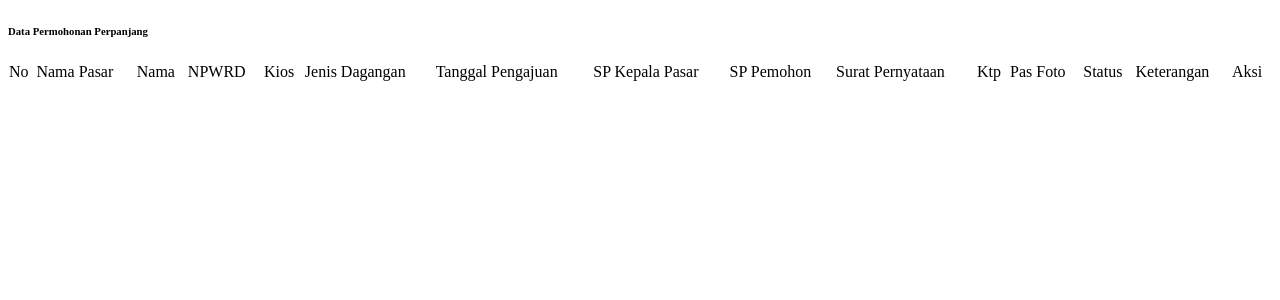
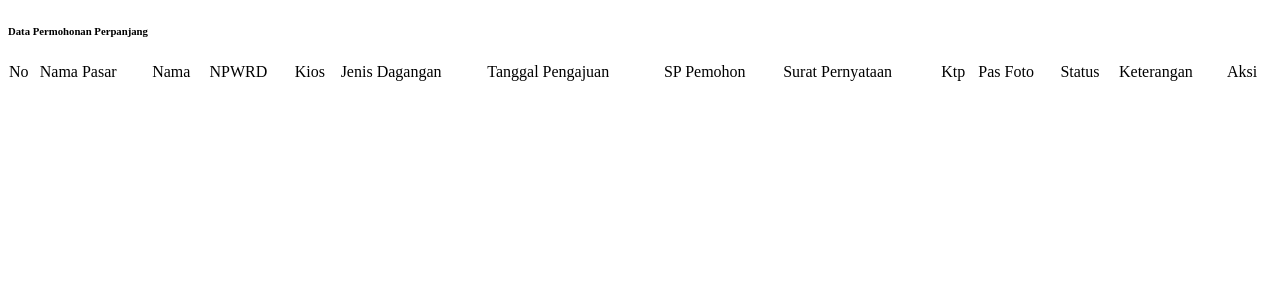
Before and after one commit to Flabb-ers/perizinan-pasar, a CodeIgniter app: the page made by application/views/Dinas/v_pengajuan/read.php in a window 1280 px wide. Shown: the top 300 px of the page. Run offline with CodeIgniter, Linux system fonts and the light colour scheme; data that the repository does not hold is empty.

Commit message:
Fix : sp kepala

```diff
--- a/application/views/Dinas/v_pengajuan/read.php
+++ b/application/views/Dinas/v_pengajuan/read.php
@@ -34,7 +34,7 @@
 								<td>Kios</td>
 								<td>Jenis Dagangan</td>
 								<td>Tanggal Pengajuan</td>
-								<td>SP Kepala Pasar</td>
+								<!-- <td>SP Kepala Pasar</td> -->
 								<td>SP Pemohon</td>
 								<td>Surat Pernyataan</td>
 								<td>Ktp</td>
@@ -58,7 +58,7 @@
 									<td><?= $key->jenis ?> <?= $key->nama_blok ?> <?= $key->no_blok ?></td>
 									<td><?= $key->jenis_dagangan ?></td>
 									<td><?= date('d-m-Y', strtotime($key->tanggal)) ?></td>
-									<td><img src="<?= base_url('./template/img/syarat2/' . $key->sp_kepala); ?>" class="img-rounded" width="100px"></td>
+									<!-- <td><img src="<?= base_url('./template/img/syarat2/' . $key->sp_kepala); ?>" class="img-rounded" width="100px"></td> -->
 									<td><img src="<?= base_url('./template/img/syarat2/' . $key->sp_pemilik); ?>" class="img-rounded" width="100px"></td>
 									<td><img src="<?= base_url('./template/img/syarat2/' . $key->surat_pernyataan); ?>" class="img-rounded" width="100px"></td>
 									<td><img src="<?= base_url('./template/img/syarat2/' . $key->ktp_pemilik); ?>" class="img-rounded" width="100px"></td>
```
Also changed, not shown: application/views/Dinas/v_pengajuan/proses.php (+8 -8 lines).
